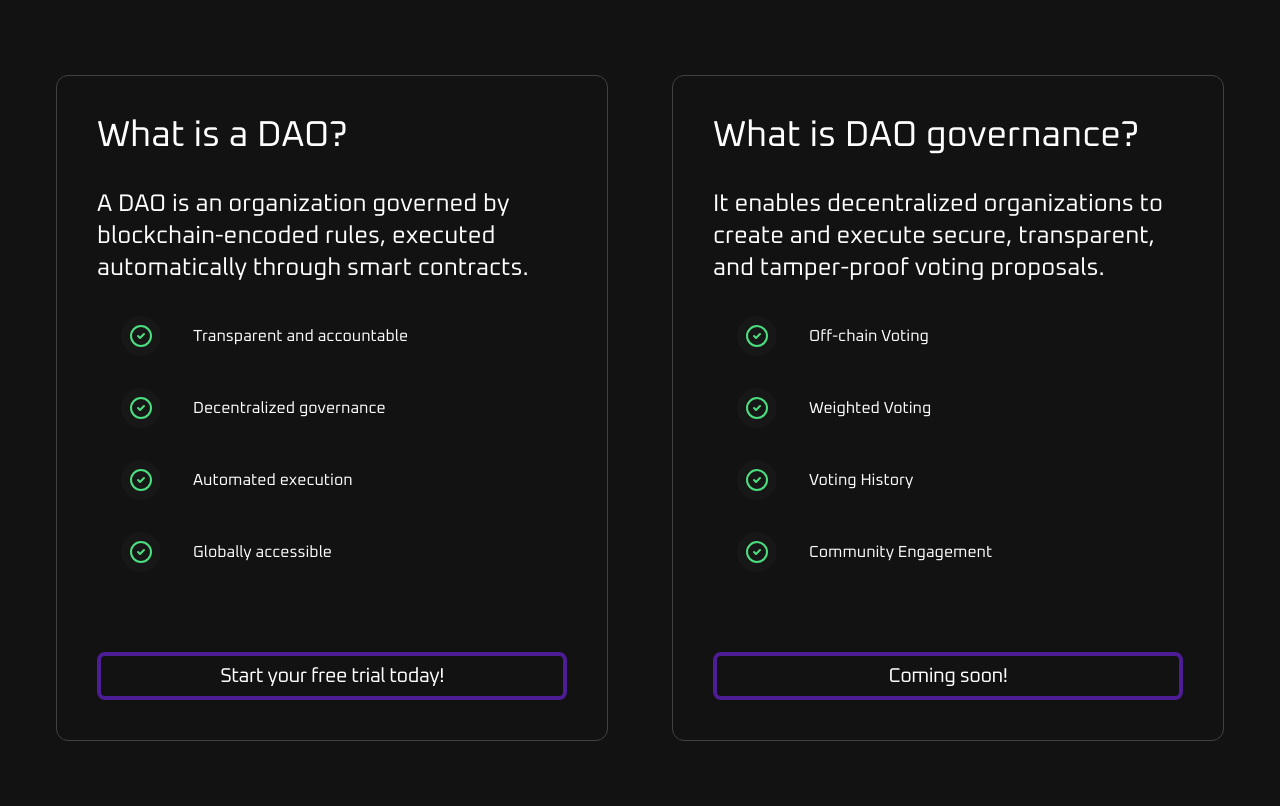
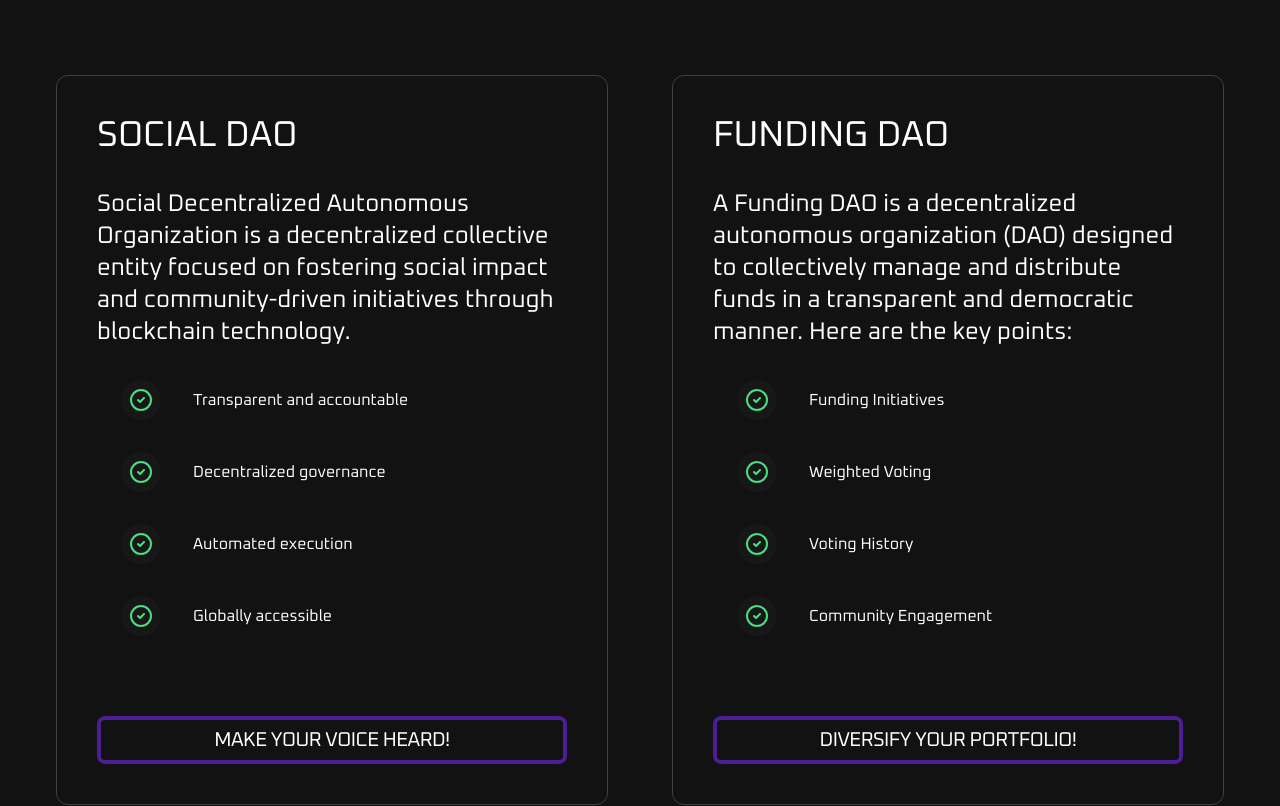
Before and after one commit to jhubbardsf/NexusMonoReact, a React (Vite) app: page / in a window 1280 px wide. Shown: the part 1094-1900 px from the top of the page. Built offline with nearby package versions, Linux system fonts and the light colour scheme.

Commit message:
Update index.jsx
introduced funding dao and removed the coming soon dao governance

```diff
--- a/src/constants/index.jsx
+++ b/src/constants/index.jsx
@@ -102,8 +102,8 @@ export const checklistItems = [
 
 export const pricingOptions = [
   {
-    title: "What is a DAO?",
-    price: "A DAO is an organization governed by blockchain-encoded rules, executed automatically through smart contracts.",
+    title: "SOCIAL DAO",
+    price: "Social Decentralized Autonomous Organization is a decentralized collective entity focused on fostering social impact and community-driven initiatives through blockchain technology.",
     features: [
       "Transparent and accountable",
       "Decentralized governance",
@@ -111,19 +111,19 @@ export const pricingOptions = [
       "Globally accessible",
     ],
     trialLink: "https://nexussphere-b00bd.web.app/",
-    trialText: "Start your free trial today!",
+    trialText: "MAKE YOUR VOICE HEARD!",
   },
   {
-    title: "What is DAO governance?",
-    price: "It enables decentralized organizations to create and execute secure, transparent, and tamper-proof voting proposals.",
+    title: "FUNDING DAO",
+    price: "A Funding DAO is a decentralized autonomous organization (DAO) designed to collectively manage and distribute funds in a transparent and democratic manner. Here are the key points:",
     features: [
-      "Off-chain Voting",
+      "Funding Initiatives",
       "Weighted Voting",
       "Voting History",
       "Community Engagement",
     ],
-    trialLink: "#",
-    trialText: "Coming soon!",
+    trialLink: "https://nexusspherefindao.web.app/",
+    trialText: "DIVERSIFY YOUR PORTFOLIO!",
   },
 ];
 export const resourcesLinks = [
```
